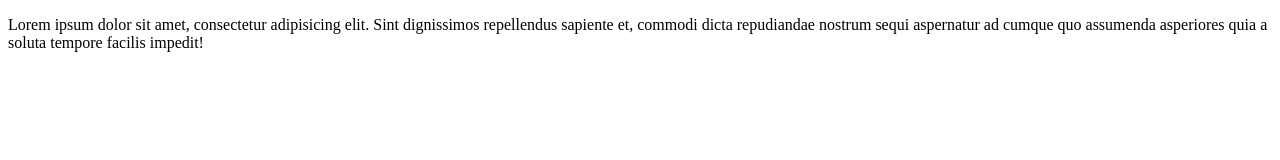
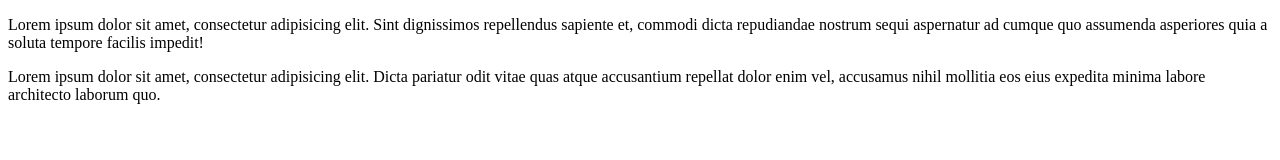
Before and after one commit to karolnowakowski/karolnowakowski.github.io, a plain HTML site: page index.html in a window 1280 px wide. Drawn offline with Linux system fonts and the light colour scheme.

Commit message:
Dodano trzeci paragraf na gałezi master

```diff
--- a/index.html
+++ b/index.html
@@ -6,5 +6,6 @@
 </head>
 <body>
     <p>Lorem ipsum dolor sit amet, consectetur adipisicing elit. Sint dignissimos repellendus sapiente et, commodi dicta repudiandae nostrum sequi aspernatur ad cumque quo assumenda asperiores quia a soluta tempore facilis impedit!</p>
+    <p>Lorem ipsum dolor sit amet, consectetur adipisicing elit. Dicta pariatur odit vitae quas atque accusantium repellat dolor enim vel, accusamus nihil mollitia eos eius expedita minima labore architecto laborum quo.</p>
 </body>
 </html>
```
Also changed, not shown: 1 other file.
